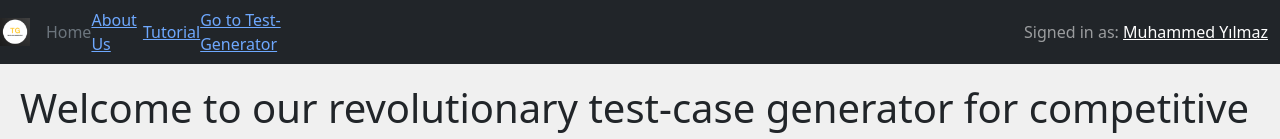
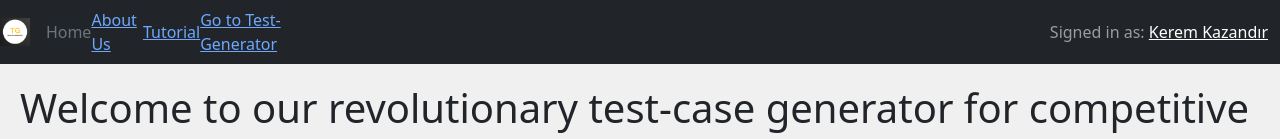
Before and after one commit to TOBB-BIL-481-Project-Group/481-Project-Frontend, a React (Create React App) app: page /home in a window 1280 px wide. Shown: the top 139 px of the page. Built offline with nearby package versions, Linux system fonts and the light colour scheme; what recoil-persist would draw is missing.

Commit message:
Updated Navbar

```diff
--- a/src/pages/AboutUs.tsx
+++ b/src/pages/AboutUs.tsx
@@ -18,7 +18,7 @@ const AboutUs = () =>{
         <Navbar.Toggle />
         <Navbar.Collapse className="justify-content-end">
           <Navbar.Text>
-            Signed in as: <a href="#login">Muhammed Yılmaz</a>
+            Signed in as: <a href="#login">Kerem Kazandır</a>
           </Navbar.Text>
         </Navbar.Collapse>
       </Container>
--- a/src/pages/HackingPage.tsx
+++ b/src/pages/HackingPage.tsx
@@ -476,9 +476,9 @@ export function HackingPage() {
         </NavItem>
         <Container>
           <Navbar.Toggle />
-          <Navbar.Collapse className="justify-content-center">
+          <Navbar.Collapse className="justify-content-end">
             <Navbar.Text>
-              Signed in as: <a href="#login">Muhammed Yılmaz</a>
+              Signed in as: <a href="#login">Kerem Kazandır</a>
             </Navbar.Text>
           </Navbar.Collapse>
         </Container>
--- a/src/pages/HomePage.tsx
+++ b/src/pages/HomePage.tsx
@@ -19,7 +19,7 @@ const HomePage = () => {
           <Navbar.Toggle />
           <Navbar.Collapse className="justify-content-end">
             <Navbar.Text>
-              Signed in as: <a href="#login">Muhammed Yılmaz</a>
+              Signed in as: <a href="#login">Kerem Kazandır</a>
             </Navbar.Text>
           </Navbar.Collapse>
         </Container>
--- a/src/pages/MainPage.tsx
+++ b/src/pages/MainPage.tsx
@@ -432,9 +432,9 @@ export function MainPage() {
         </NavItem>
         <Container>
           <Navbar.Toggle />
-          <Navbar.Collapse className="justify-content-center">
+          <Navbar.Collapse className="justify-content-end">
             <Navbar.Text>
-              Signed in as: <a href="#login">Muhammed Yılmaz</a>
+              Signed in as: <a href="#login">Kerem Kazandır</a>
             </Navbar.Text>
           </Navbar.Collapse>
         </Container>
--- a/src/pages/Tutorial.tsx
+++ b/src/pages/Tutorial.tsx
@@ -28,7 +28,7 @@ const Tutorial = () =>{
         <Navbar.Toggle />
         <Navbar.Collapse className="justify-content-end">
           <Navbar.Text>
-            Signed in as: <a href="#login">Muhammed Yılmaz</a>
+            Signed in as: <a href="#login">Kerem Kazandır</a>
           </Navbar.Text>
         </Navbar.Collapse>
       </Container>
```
